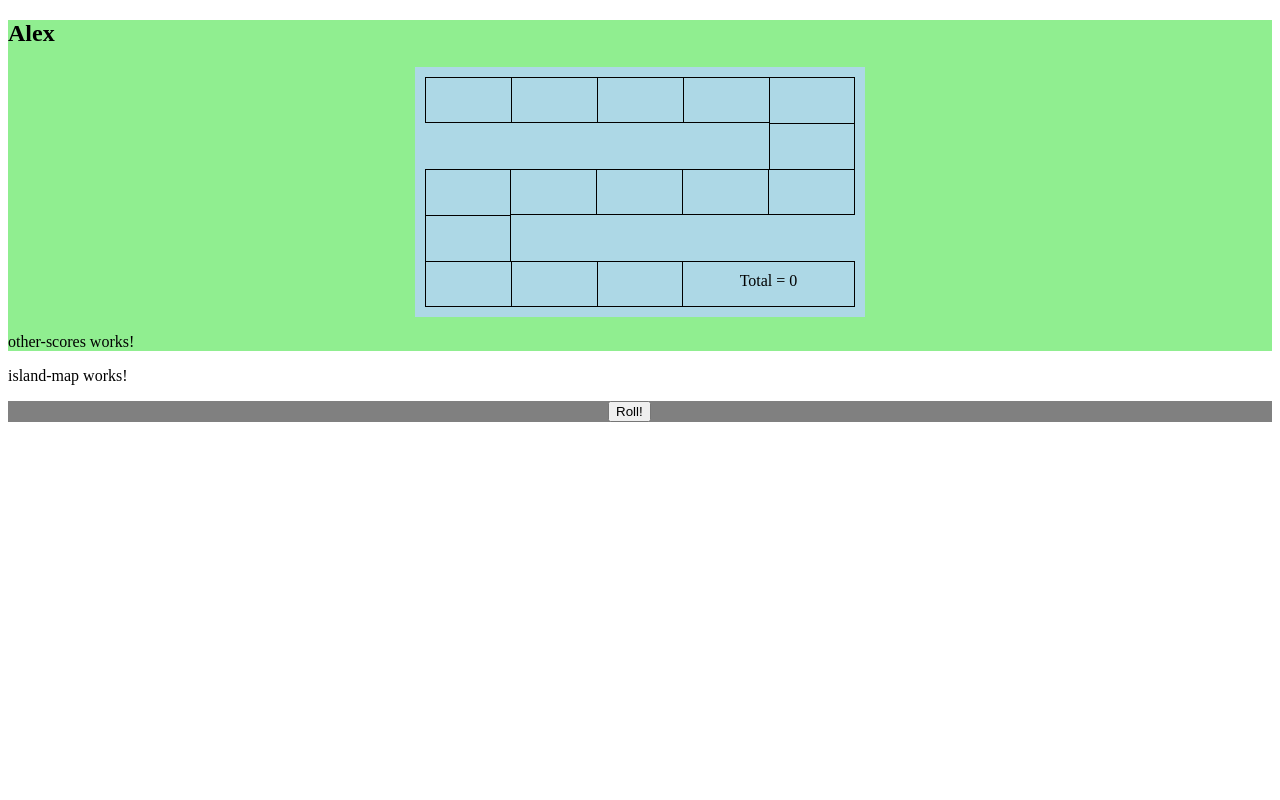
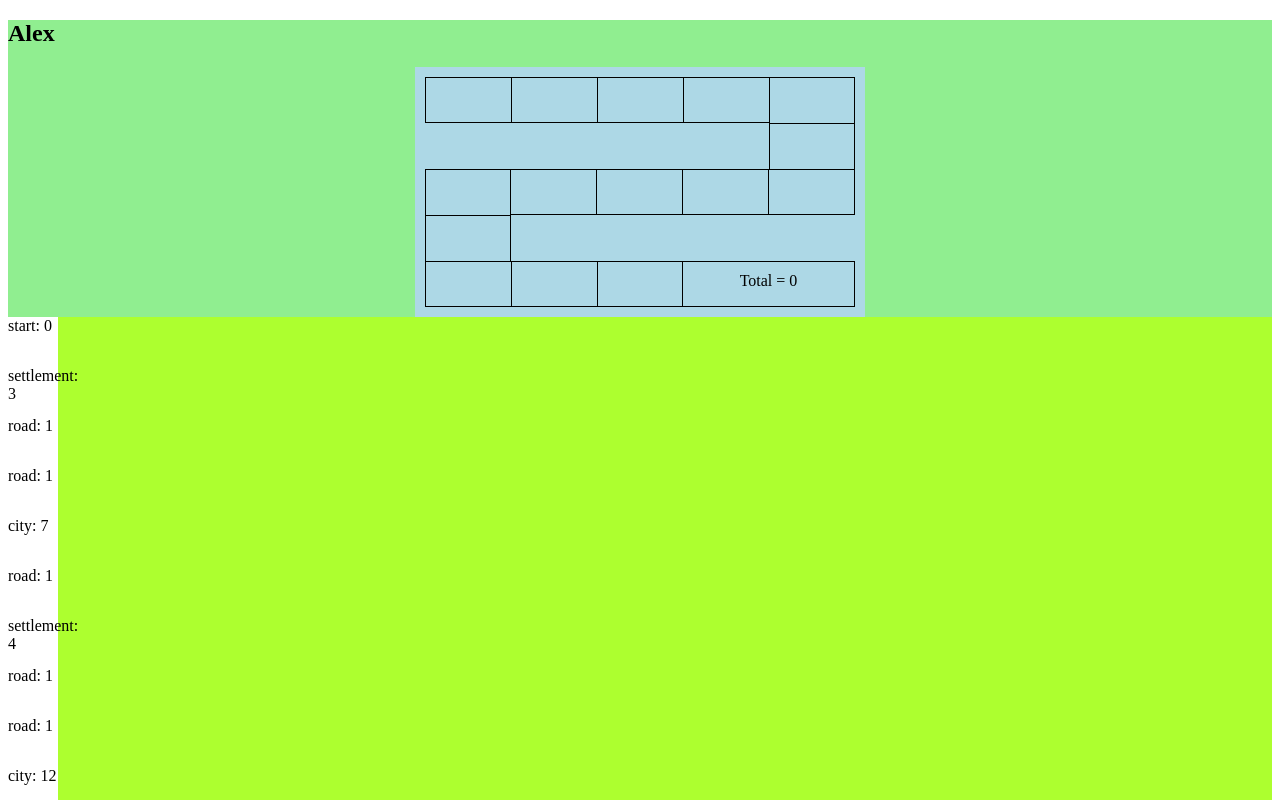
Before and after one commit to thegouge/catan-dice-game, an Angular app: page / in a window 1280 px wide. Shown: the top 800 px of the page. Built offline with nearby package versions, Linux system fonts and the light colour scheme.

Commit message:
made master list of buildings

```diff
--- a/src/app/components/dice-box/dice-box.component.html
+++ b/src/app/components/dice-box/dice-box.component.html
@@ -9,11 +9,14 @@
     </div>
   </div>
   <br />
-  <div id="toolbox" *ngIf="rolls > 0">
+  <div id="toolbox" *ngIf="rolls > 0; else elseblock">
     <button id="roll" (click)="rollDice()">Roll!</button>
     <ng-template [ngIf]="rolls < 3">
       <button id="build" (click)="endRolling()">Start Building!</button>
       <p>Rolls Left: {{ rolls }}</p>
     </ng-template>
   </div>
+  <ng-template #elseblock>
+    <button id="passTurn" (click)="endTurn()">End Turn</button>
+  </ng-template>
 </div>
--- a/src/app/components/dice-box/dice-box.component.ts
+++ b/src/app/components/dice-box/dice-box.component.ts
@@ -9,6 +9,7 @@ import {Die} from "../../models/Die";
 export class DiceBoxComponent implements OnInit {
   @Input() dice: Die[];
   @Output() finishedRolling: EventEmitter<string[]> = new EventEmitter();
+
   rolls: number;
 
   constructor() {}
@@ -38,4 +39,6 @@ export class DiceBoxComponent implements OnInit {
     this.rolls = 0;
     this.finishedRolling.emit(this.dice.map((die: Die) => die.resource));
   }
+
+  endTurn() {}
 }
--- a/src/app/components/header/header.component.html
+++ b/src/app/components/header/header.component.html
@@ -2,5 +2,5 @@
   <h2 id="name">{{ playerName }}</h2>
   <app-building-costs></app-building-costs>
   <app-score-card [rounds]="rounds"></app-score-card>
-  <app-other-scores></app-other-scores>
+  <!-- <app-other-scores></app-other-scores> -->
 </header>
--- a/src/app/components/island-map/island-map.component.css
+++ b/src/app/components/island-map/island-map.component.css
@@ -0,0 +1,29 @@
+:root {
+  --build-color: lightblue;
+}
+
+#island-map {
+  background: greenyellow;
+}
+
+.start,
+.road,
+.settlement,
+.city,
+.soldier {
+  width: 50px;
+  height: 50px;
+  background: white;
+}
+
+.start:hover,
+.road:hover,
+.settlement:hover,
+.city:hover,
+.soldier:hover {
+  background: var(--build-color);
+}
+
+.built {
+  background: blue;
+}
--- a/src/app/components/island-map/island-map.component.html
+++ b/src/app/components/island-map/island-map.component.html
@@ -1,3 +1,11 @@
-<p>
-  island-map works!
-</p>
+<div id="island-map">
+  <div *ngFor="let building of buildingList">
+    <div
+      [ngClass]="building.built ? building.type + ' built' : building.type"
+      [attr.id]="building.id"
+      (click)="building.build()"
+    >
+      {{ building.type }}: {{ building.pointValue }}
+    </div>
+  </div>
+</div>
--- a/src/app/components/island-map/island-map.component.ts
+++ b/src/app/components/island-map/island-map.component.ts
@@ -1,15 +1,52 @@
-import { Component, OnInit } from '@angular/core';
+import {Component, OnInit} from "@angular/core";
+
+import {Building} from "../../models/Building";
 
 @Component({
-  selector: 'app-island-map',
-  templateUrl: './island-map.component.html',
-  styleUrls: ['./island-map.component.css']
+  selector: "app-island-map",
+  templateUrl: "./island-map.component.html",
+  styleUrls: ["./island-map.component.css"]
 })
 export class IslandMapComponent implements OnInit {
+  buildingList: Building[];
 
-  constructor() { }
-
-  ngOnInit() {
+  constructor() {
+    this.buildingList = [
+      new Building(0, "start", 0),
+      new Building(1, "settlement", 3),
+      new Building(2, "road", 1),
+      new Building(3, "road", 1),
+      new Building(4, "city", 7),
+      new Building(5, "road", 1),
+      new Building(6, "settlement", 4),
+      new Building(7, "road", 1),
+      new Building(8, "road", 1),
+      new Building(9, "city", 12),
+      new Building(10, "road", 1),
+      new Building(11, "settlement", 5),
+      new Building(12, "road", 1),
+      new Building(13, "road", 1),
+      new Building(14, "settlement", 7),
+      new Building(15, "road", 1),
+      new Building(16, "road", 1),
+      new Building(17, "settlement", 9),
+      new Building(18, "road", 1),
+      new Building(19, "road", 1),
+      new Building(20, "settlement", 11),
+      new Building(21, "road", 1),
+      new Building(22, "road", 1),
+      new Building(23, "city", 20),
+      new Building(24, "road", 1),
+      new Building(25, "road", 1),
+      new Building(26, "city", 30),
+      new Building(27, "soldier", 1),
+      new Building(28, "soldier", 2),
+      new Building(29, "soldier", 3),
+      new Building(30, "soldier", 4),
+      new Building(31, "soldier", 5),
+      new Building(32, "soldier", 6)
+    ];
   }
 
+  ngOnInit() {}
 }
--- a/src/app/components/player/player.component.css
+++ b/src/app/components/player/player.component.css
@@ -0,0 +1,3 @@
+:root {
+  --player-color: rgb(102, 102, 255);
+}
--- /dev/null
+++ b/src/app/models/Building.ts
@@ -0,0 +1,15 @@
+export class Building {
+  built: boolean;
+
+  constructor(
+    public id: number,
+    public type: string,
+    public pointValue: number
+  ) {
+    this.built = false;
+  }
+
+  build() {
+    this.built = true;
+  }
+}
--- a/src/index.html
+++ b/src/index.html
@@ -1,14 +1,14 @@
-<!doctype html>
+<!DOCTYPE html>
 <html lang="en">
-<head>
-  <meta charset="utf-8">
-  <title>CatanDiceGame</title>
-  <base href="/">
+  <head>
+    <meta charset="utf-8" />
+    <title>Catan Dice Game</title>
+    <base href="/" />
 
-  <meta name="viewport" content="width=device-width, initial-scale=1">
-  <link rel="icon" type="image/x-icon" href="favicon.ico">
-</head>
-<body>
-  <app-root></app-root>
-</body>
+    <meta name="viewport" content="width=device-width, initial-scale=1" />
+    <link rel="icon" type="image/x-icon" href="favicon.ico" />
+  </head>
+  <body>
+    <app-root></app-root>
+  </body>
 </html>
```
Also changed, not shown: src/app/app.module.ts (+13 -13 lines).
